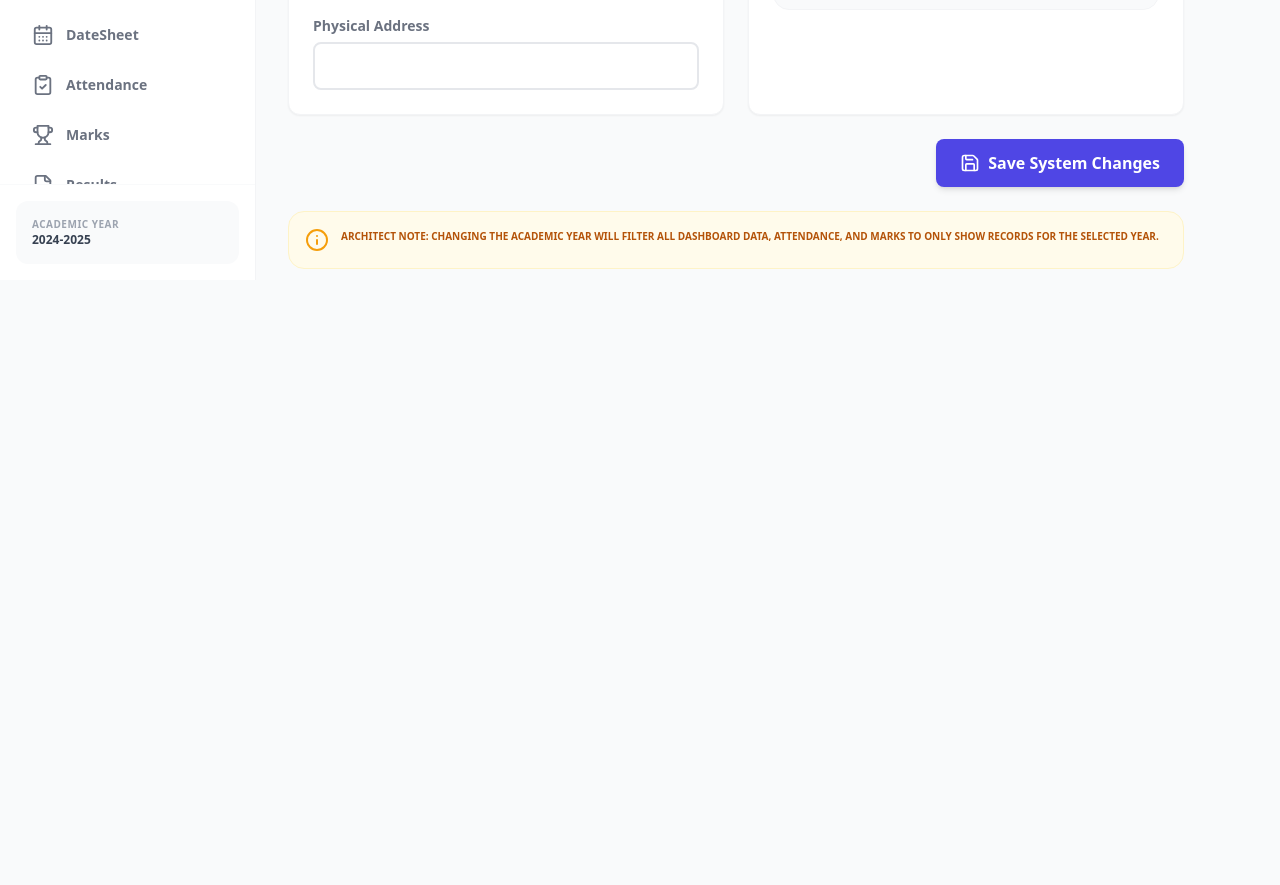
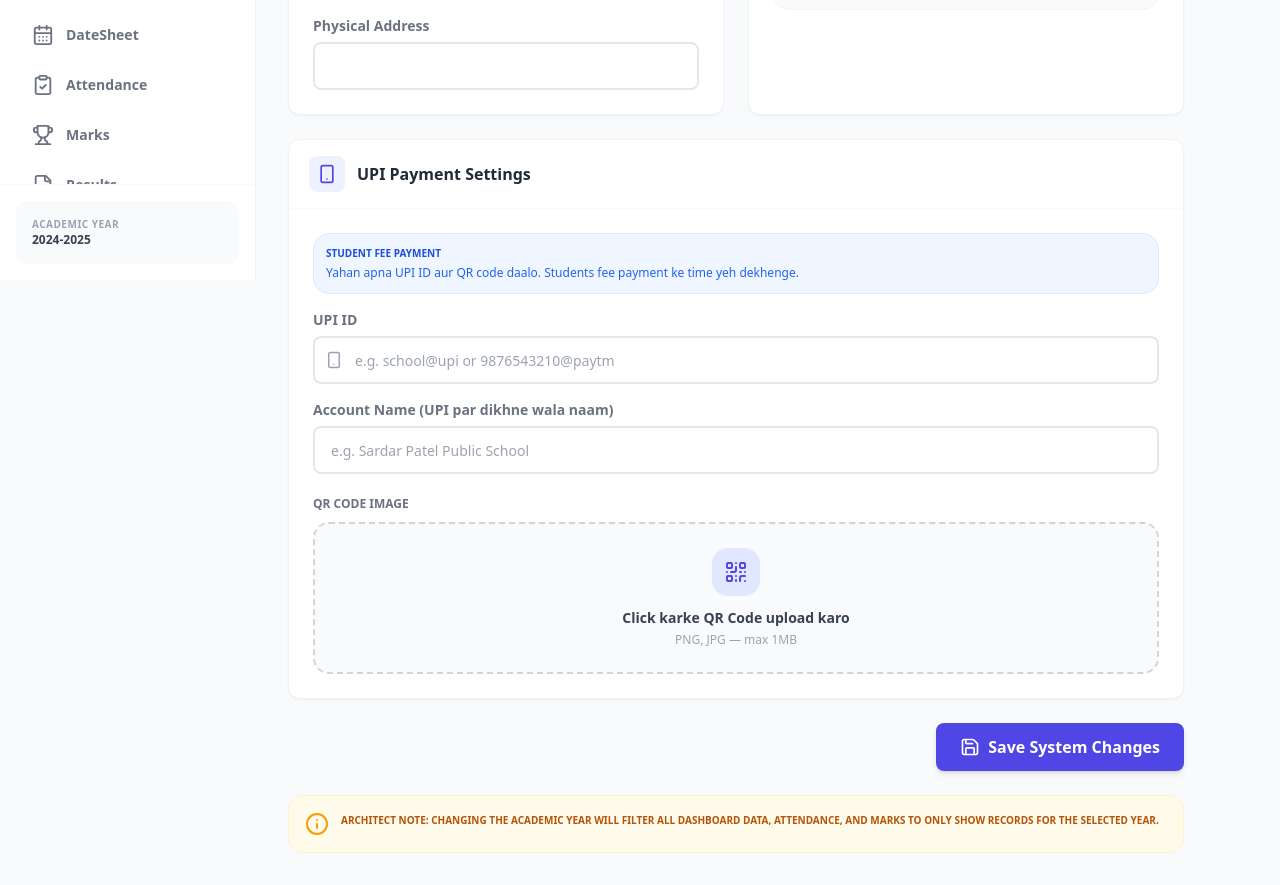
Before and after one commit to projectsall22-blip/spps, a React (Vite) app in the folder frontend/: page /admin/settings in a window 1280 px wide. Shown: the part 520-1405 px from the top of the page. Before the commit the page ends 821 px from the top, so only its background shows below. Built offline with nearby package versions, Linux system fonts and the light colour scheme; no server answers; sample sign-in values are in the browser's storage.

Commit message:
Add UPI ID and QR code settings for fee payment

```diff
--- a/frontend/src/pages/admin/Settings.jsx
+++ b/frontend/src/pages/admin/Settings.jsx
@@ -1,5 +1,5 @@
-import React, { useState, useEffect } from 'react';
-import { Save, School, Calendar, ShieldCheck, Info } from 'lucide-react';
+import React, { useState, useEffect, useRef } from 'react';
+import { Save, School, Calendar, ShieldCheck, Info, Smartphone, QrCode, Upload, X } from 'lucide-react';
 import { useSettings } from '../../context/SettingsContext';
 import API from '../../api/axios';
 import Card from '../../components/common/Card';
@@ -12,14 +12,24 @@ const AdminSettings = () => {
     const [formData, setFormData] = useState(settings);
     const [loading, setLoading] = useState(false);
     const [toast, setToast] = useState(null);
+    const qrInputRef = useRef(null);
 
     useEffect(() => { setFormData(settings); }, [settings]);
+
+    const handleQrUpload = (e) => {
+        const file = e.target.files[0];
+        if (!file) return;
+        if (file.size > 1000000) { setToast({ message: "QR image must be under 1MB", type: "error" }); return; }
+        const reader = new FileReader();
+        reader.onloadend = () => setFormData(prev => ({ ...prev, upiQrCode: reader.result }));
+        reader.readAsDataURL(file);
+    };
 
     const handleSave = async () => {
         setLoading(true);
         try {
             await API.put('/admin/settings', formData);
-            await refreshSettings(); // Update global state
+            await refreshSettings();
             setToast({ message: "System settings updated!", type: "success" });
         } catch (err) {
             setToast({ message: "Failed to save", type: "error" });
@@ -96,6 +106,89 @@ const AdminSettings = () => {
                 </Card>
             </div>
 
+            {/* 3. UPI PAYMENT SETTINGS */}
+            <Card title="UPI Payment Settings" icon={Smartphone}>
+                <div className="space-y-4">
+                    <div className="p-3 bg-blue-50 rounded-2xl border border-blue-100">
+                        <p className="text-[10px] font-black text-blue-700 uppercase">Student Fee Payment</p>
+                        <p className="text-xs text-blue-600 mt-1">
+                            Yahan apna UPI ID aur QR code daalo. Students fee payment ke time yeh dekhenge.
+                        </p>
+                    </div>
+
+                    <Input
+                        label="UPI ID"
+                        placeholder="e.g. school@upi or 9876543210@paytm"
+                        value={formData.upiId || ''}
+                        onChange={(e) => setFormData({ ...formData, upiId: e.target.value })}
+                        icon={Smartphone}
+                    />
+
+                    <Input
+                        label="Account Name (UPI par dikhne wala naam)"
+                        placeholder="e.g. Sardar Patel Public School"
+                        value={formData.upiName || ''}
+                        onChange={(e) => setFormData({ ...formData, upiName: e.target.value })}
+                    />
+
+                    {/* QR Code Upload */}
+                    <div className="space-y-2">
+                        <label className="text-xs font-bold text-secondary uppercase">QR Code Image</label>
+                        {formData.upiQrCode ? (
+                            <div className="flex flex-col items-center gap-3 p-4 bg-gray-50 rounded-2xl border-2 border-green-200">
+                                <div className="relative">
+                                    <img src={formData.upiQrCode} alt="UPI QR Code"
+                                        className="w-40 h-40 object-contain border-2 border-gray-200 rounded-xl" />
+                                    <button
+                                        onClick={() => setFormData(prev => ({ ...prev, upiQrCode: '' }))}
+                                        className="absolute -top-2 -right-2 w-6 h-6 bg-red-500 text-white rounded-full flex items-center justify-center hover:bg-red-600 transition-colors shadow-md">
+                                        <X size={12} />
+                                    </button>
+                                </div>
+                                <p className="text-xs text-green-600 font-bold">✅ QR Code uploaded</p>
+                                <button onClick={() => qrInputRef.current?.click()}
+                                    className="text-xs text-primary font-bold hover:underline">
+                                    Change QR Code
+                                </button>
+                            </div>
+                        ) : (
+                            <div onClick={() => qrInputRef.current?.click()}
+                                className="flex flex-col items-center gap-3 p-6 bg-gray-50 rounded-2xl border-2 border-dashed border-gray-300 hover:border-primary hover:bg-indigo-50 cursor-pointer transition-all">
+                                <div className="w-12 h-12 bg-indigo-100 rounded-2xl flex items-center justify-center">
+                                    <QrCode size={24} className="text-primary" />
+                                </div>
+                                <div className="text-center">
+                                    <p className="text-sm font-bold text-gray-700">Click karke QR Code upload karo</p>
+                                    <p className="text-xs text-gray-400 mt-1">PNG, JPG — max 1MB</p>
+                                </div>
+                            </div>
+                        )}
+                        <input ref={qrInputRef} type="file" accept="image/*"
+                            className="hidden" onChange={handleQrUpload} />
+                    </div>
+
+                    {/* Preview */}
+                    {(formData.upiId || formData.upiQrCode) && (
+                        <div className="p-4 bg-slate-50 border border-slate-200 rounded-2xl space-y-3">
+                            <p className="text-[10px] font-black text-slate-500 uppercase tracking-wider">Student ko aise dikhega:</p>
+                            <div className="flex items-center justify-between bg-white px-4 py-3 rounded-xl border border-slate-200">
+                                <div>
+                                    <p className="text-xs text-slate-400 font-medium">UPI ID</p>
+                                    <p className="font-black text-slate-800">{formData.upiId || '—'}</p>
+                                </div>
+                                <Smartphone size={20} className="text-primary" />
+                            </div>
+                            {formData.upiQrCode && (
+                                <div className="flex justify-center">
+                                    <img src={formData.upiQrCode} alt="QR Preview"
+                                        className="w-28 h-28 object-contain border-2 border-slate-200 rounded-xl" />
+                                </div>
+                            )}
+                        </div>
+                    )}
+                </div>
+            </Card>
+
             <div className="flex justify-end">
                 <Button icon={Save} isLoading={loading} onClick={handleSave} className="w-full md:w-auto px-10">
                     Save System Changes
```
Also changed, not shown: 2 other files (tests, documents, lock files or other folders).
